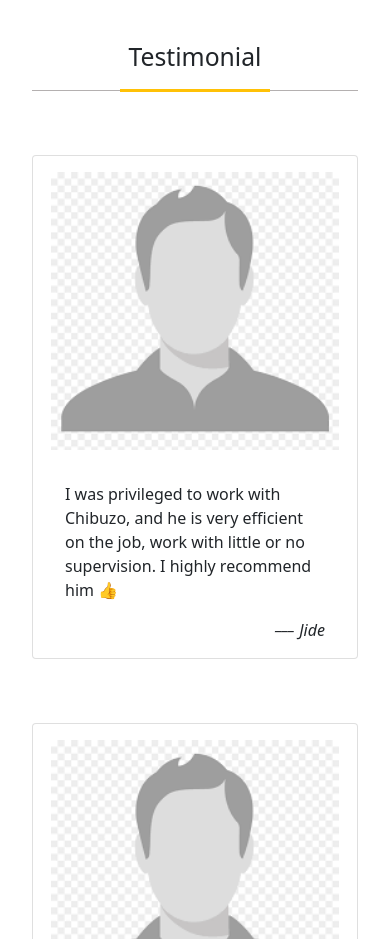
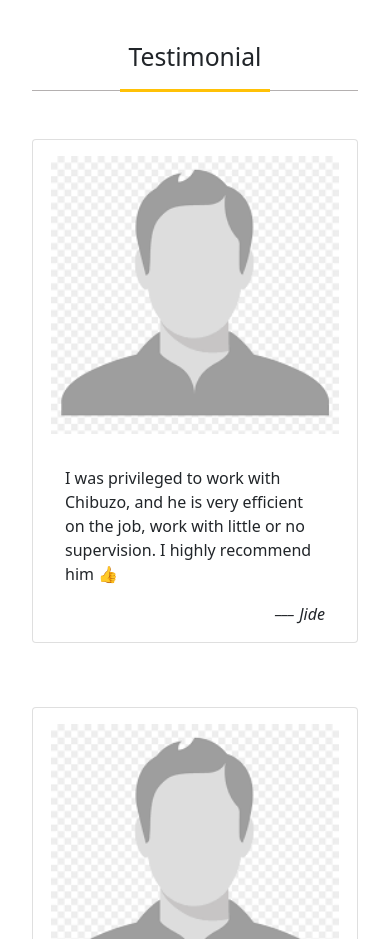
Before and after one commit to CDiala/my_portfolio, an Angular app: page / in a window 390 px wide. Shown: the part 1540-2479 px from the top of the page. Built offline with nearby package versions, Linux system fonts and the light colour scheme.

Commit message:
Adjusted the top margin on the first testimonial card.

```diff
--- a/src/app/layouts/home/home.component.css
+++ b/src/app/layouts/home/home.component.css
@@ -100,6 +100,12 @@ img {
     margin: 2rem;
 }
 
+@media screen and (max-width: 768px) {
+    .testimonial--cards > :first-child {
+        margin-top: 1rem;
+    }
+}
+
 @media screen and (max-width: 425px) {
     .testimonial--cards > * {
         margin: 2rem 0;
```
